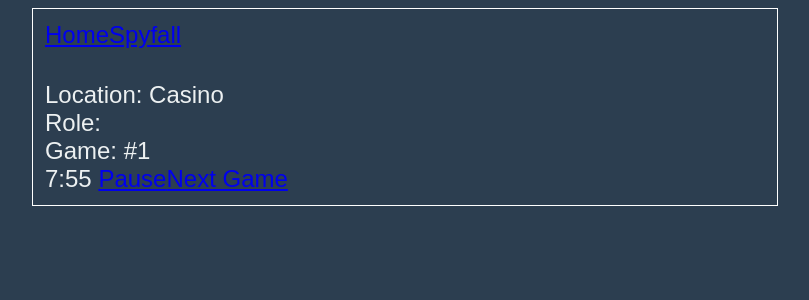
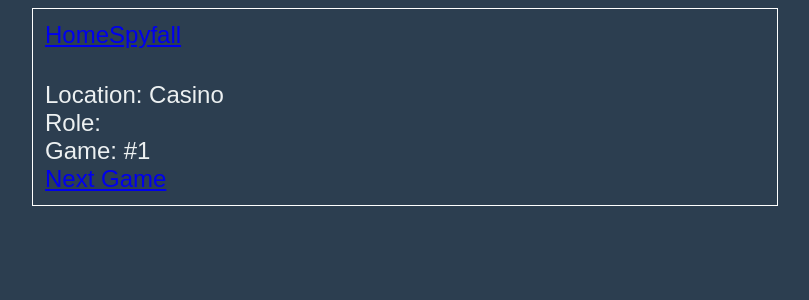
Before and after one commit to kbparagua/likalaro, a Vue app: page /spyfall/game in a window 1280 px wide. Shown: the top 300 px of the page, without its empty margins (235-1044 px from the left). Built offline with nearby package versions, Linux system fonts and the light colour scheme.

Commit message:
add timer only to host

```diff
--- a/src/views/spyfall/main/GameScreen.vue
+++ b/src/views/spyfall/main/GameScreen.vue
@@ -10,6 +10,7 @@
   const index = route.query.index;
   const gameNumber = parseInt(route.query.gameNumber || 1);
   const numberOfPlayers = route.query.numberOfPlayers;
+  const isHost = index == 0;
 
   const spyfall = new SpyFall({ seed, numberOfPlayers });
   const location = spyfall.location(index);
@@ -37,7 +38,7 @@
     <div>Role: {{ role  }}</div>
     <div>Game: #{{ gameNumber }}</div>
 
-    <Timer></Timer>
+    <Timer v-if="isHost"></Timer>
     <a href="#nextGame" @click.prevent="nextGame">Next Game</a>
   </div>
 </template>
--- a/src/views/spyfall/main/game_screen/Timer.vue
+++ b/src/views/spyfall/main/game_screen/Timer.vue
@@ -1,5 +1,5 @@
 <script setup>
-import { ref, onMounted, computed } from 'vue';
+  import { ref, computed } from 'vue';
 
   const DEFAULT_MINUTES = 8;
   const TICK_INTERVAL_MS = 1000;
@@ -41,8 +41,6 @@ import { ref, onMounted, computed } from 'vue';
     secondsDisplay.value = formatSeconds();
     minutesDisplay.value = minutes.toString();
   }
-
-  onMounted(() => startTick());
 </script>
 
 <template>
```
